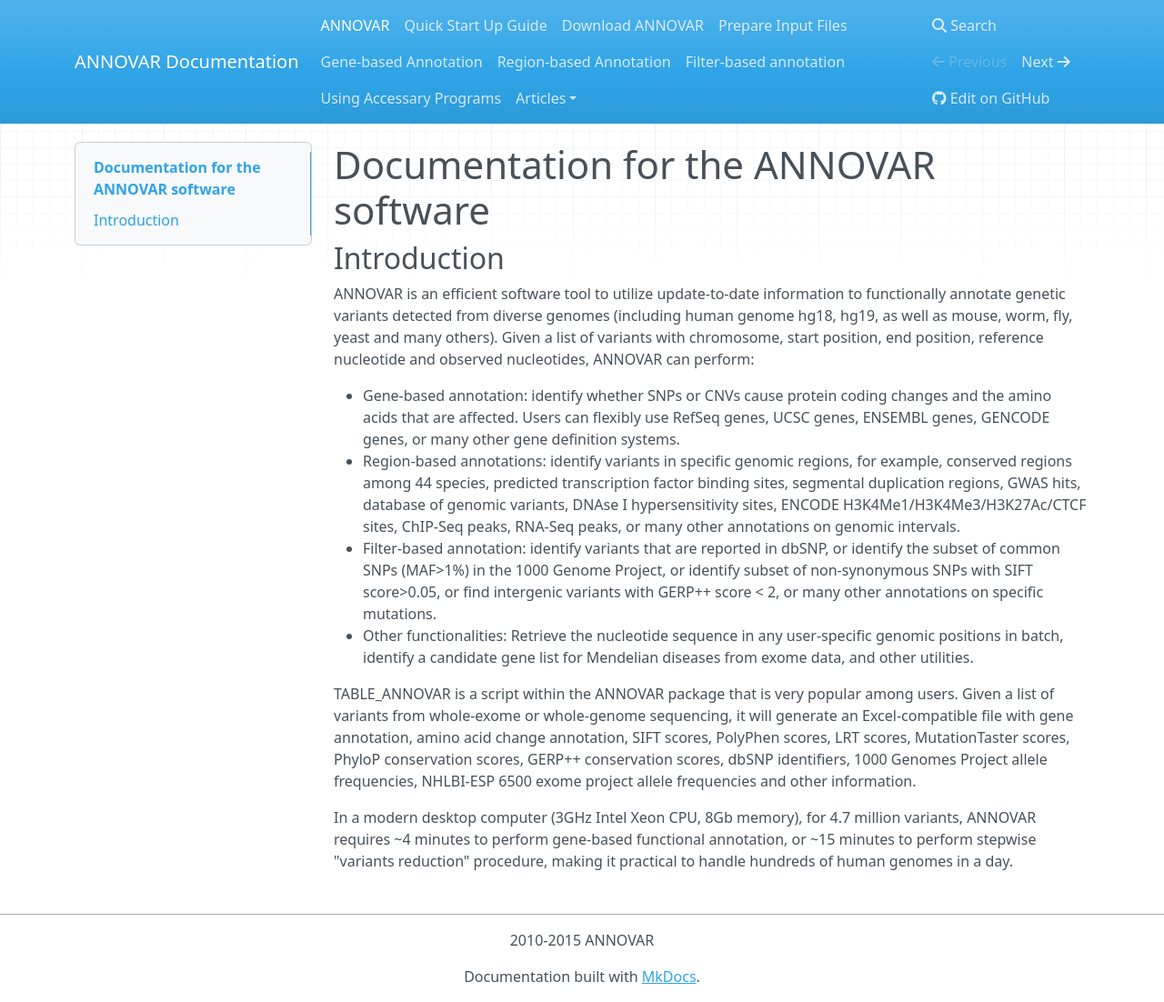
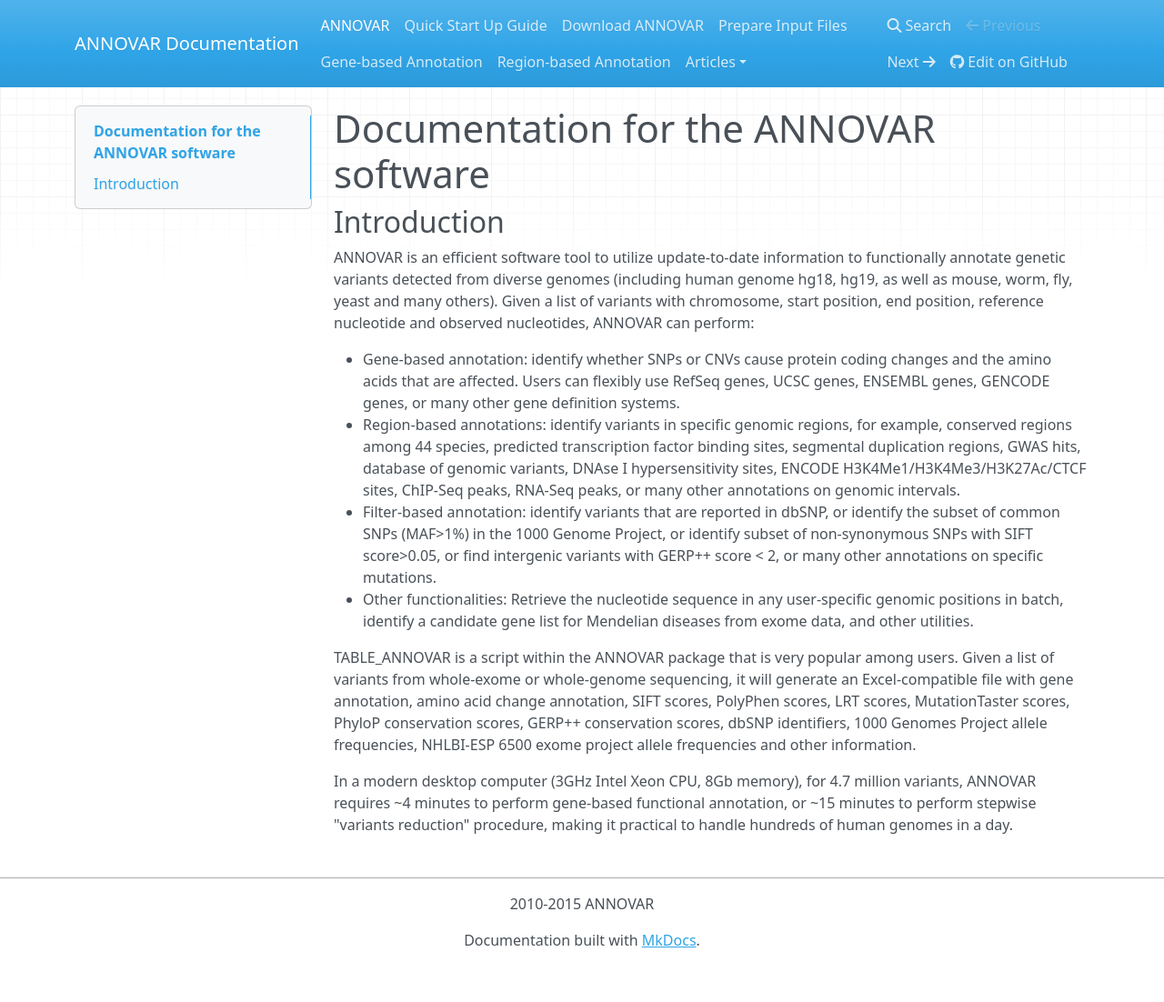
Before and after one commit to WGLab/doc-ANNOVAR, an MkDocs documentation site: the page built from docs/index.md, in a window 1280 px wide and 1102 px high. Shown: the whole window at 91% size. Built offline with MkDocs 1.6.1, drawn with Linux system fonts in a browser that asks for light colours; nearby versions of some CDN libraries; old or Windows-style settings are respelled for this version of MkDocs.

Commit message:
Updated mkdocs.yml

```diff
--- a/mkdocs.yml
+++ b/mkdocs.yml
@@ -22,8 +22,8 @@ pages:
 - ['input.md', 'Prepare Input Files']
 - ['gene.md', 'Gene-based Annotation']
 - ['region.md', 'Region-based Annotation']
-- ['filter.md', 'Filter-based annotation']
-- ['accessory.md', 'Using Accessary Programs']
+#- ['filter.md', 'Filter-based annotation']
+#- ['accessory.md', 'Using Accessary Programs']
 
 #- ['misc/whatsnew.md', 'Misc', 'What's New']
 #- ['misc/faq.md', 'Misc', 'FAQ']
```
